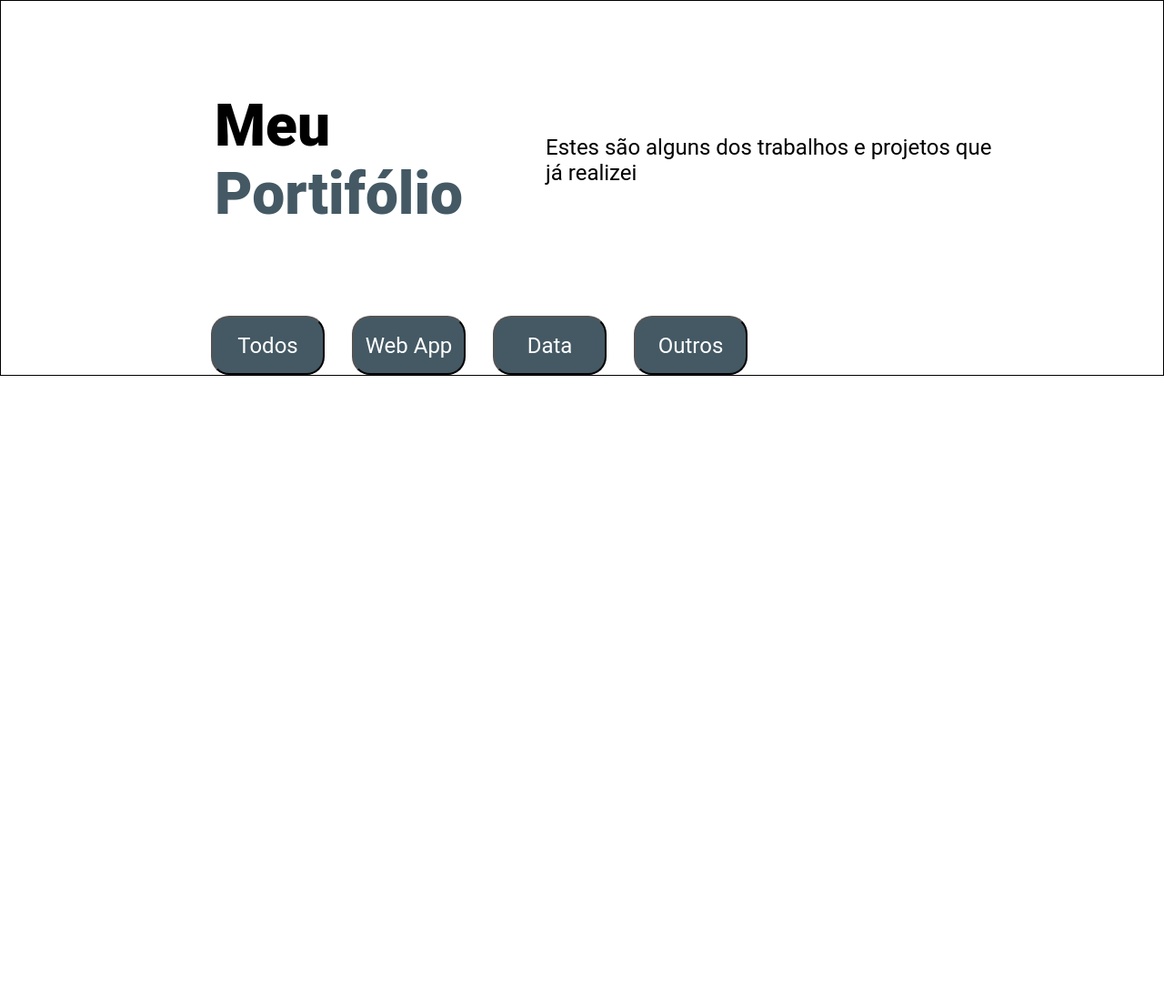
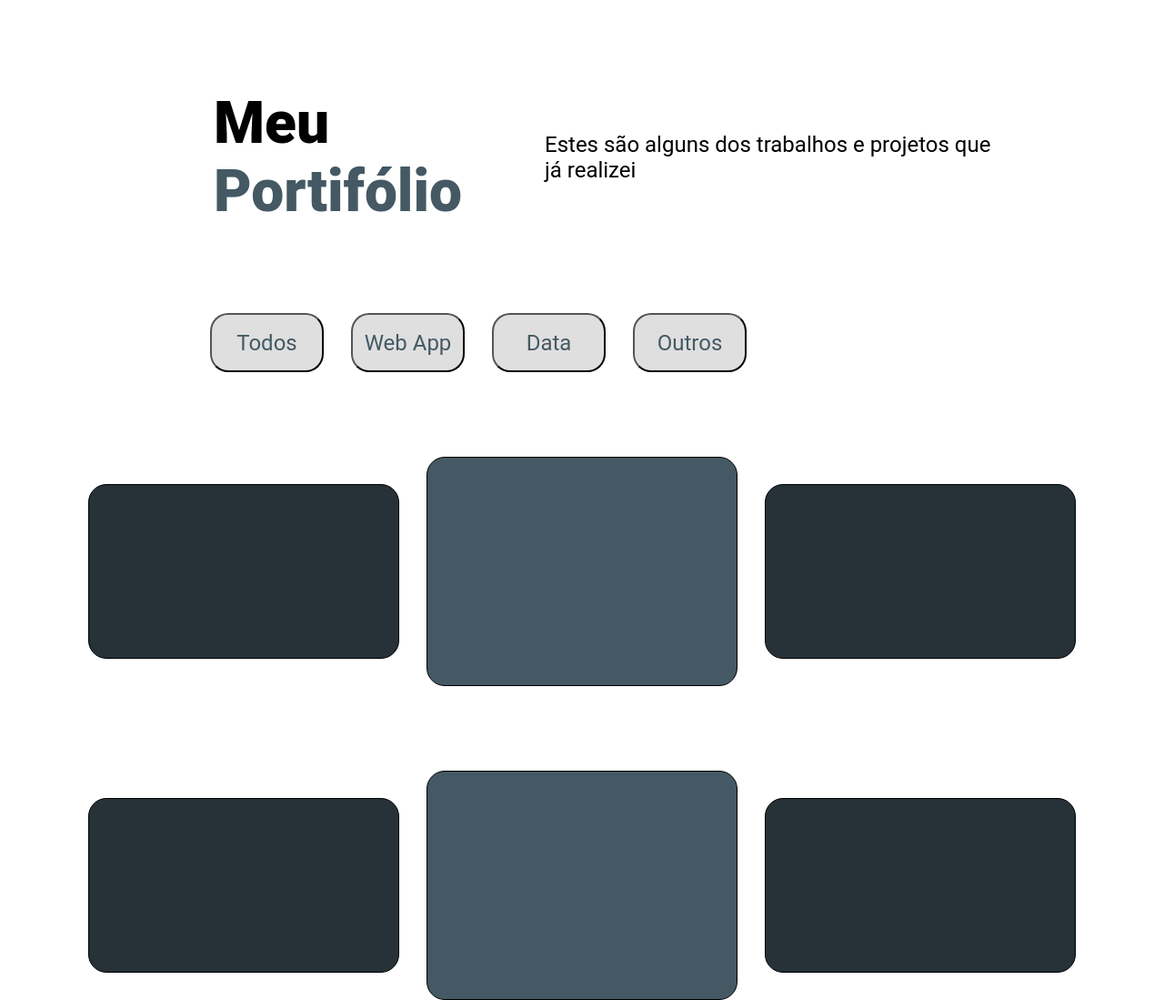
Before and after one commit to FelipeTMedina/Portf-lio, a plain HTML site: page index.html in a window 1280 px wide. Shown: the part 2048-3147 px from the top of the page at 91% size. Before the commit the page ends 2461 px from the top, so only its background shows below. Drawn offline with Linux system fonts and the light colour scheme.

Commit message:
fix/ fix layout

```diff
--- a/index.html
+++ b/index.html
@@ -169,15 +169,24 @@
             </div>
 
             <div class="alinhamento-but">
-                <button class="button2" type="button">Todos</button>
+                <button class="button2" type="button"> <span>Todos</button>
                 <button class="button2" type="button">Web App</button>
                 <button class="button2" type="button">Data</button>
                 <button class="button2" type="button">Outros</button>
              </div>
-
-
         </section >
 
+        <aside>
+             <div class="primeiro"></div>
+                <div></div>
+                <div class="primeiro"></div>
+        </aside>
+
+        <aside>
+            <div class="primeiro"></div>
+               <div></div>
+               <div class="primeiro"></div>
+       </aside>
 
 
     <footer></footer>
--- a/src/style/index.css
+++ b/src/style/index.css
@@ -111,7 +111,6 @@ margin-top: 174px;
 
 
 section{
-border: 1px solid black;
 padding-top: 100px;
 
 
@@ -201,13 +200,11 @@ article {
     width: 30px;
     height: 30px;
     border-radius: 30px;
-    border: 1px solid black;
     margin: 10px;
     background: black;
 }
 
 .container1{
-    border: 1px solid black;
     margin-top: 153px;
 
 }
@@ -236,7 +233,6 @@ article {
 }
 
 .alinhamento-but{
-
     display: flex;
     gap: 30px;
     margin-left: 231px;
@@ -245,16 +241,42 @@ article {
 }
 
 .button2{
-    background-color: #445964;
+    background-color: #DFDFDF;
     width: 125px;
     height: 65px;
     border-radius: 20px;
     margin-top: 96px;
-    color: white;
+    color: #445964;
     font-family: Roboto;
     font-size: 24px;
+}
 
-
+aside{
+    display: flex;
+    align-items: center;
+    justify-content: center;
+    margin-top: 93px;
+    gap: 30px;
 
 
 }
+
+aside :nth-child(odd){
+    border: 1px solid black;
+    width: 340px;
+    height: 190px;
+    border-radius: 20px;
+    background-color: #263138;
+}
+
+aside :nth-child(even){
+    border: 1px solid black;
+    width: 340px;
+    height: 250px;
+    top: 445px;
+    left: 790px;
+    border-radius: 20px;
+    background-color: #445964;
+
+
+}
```
